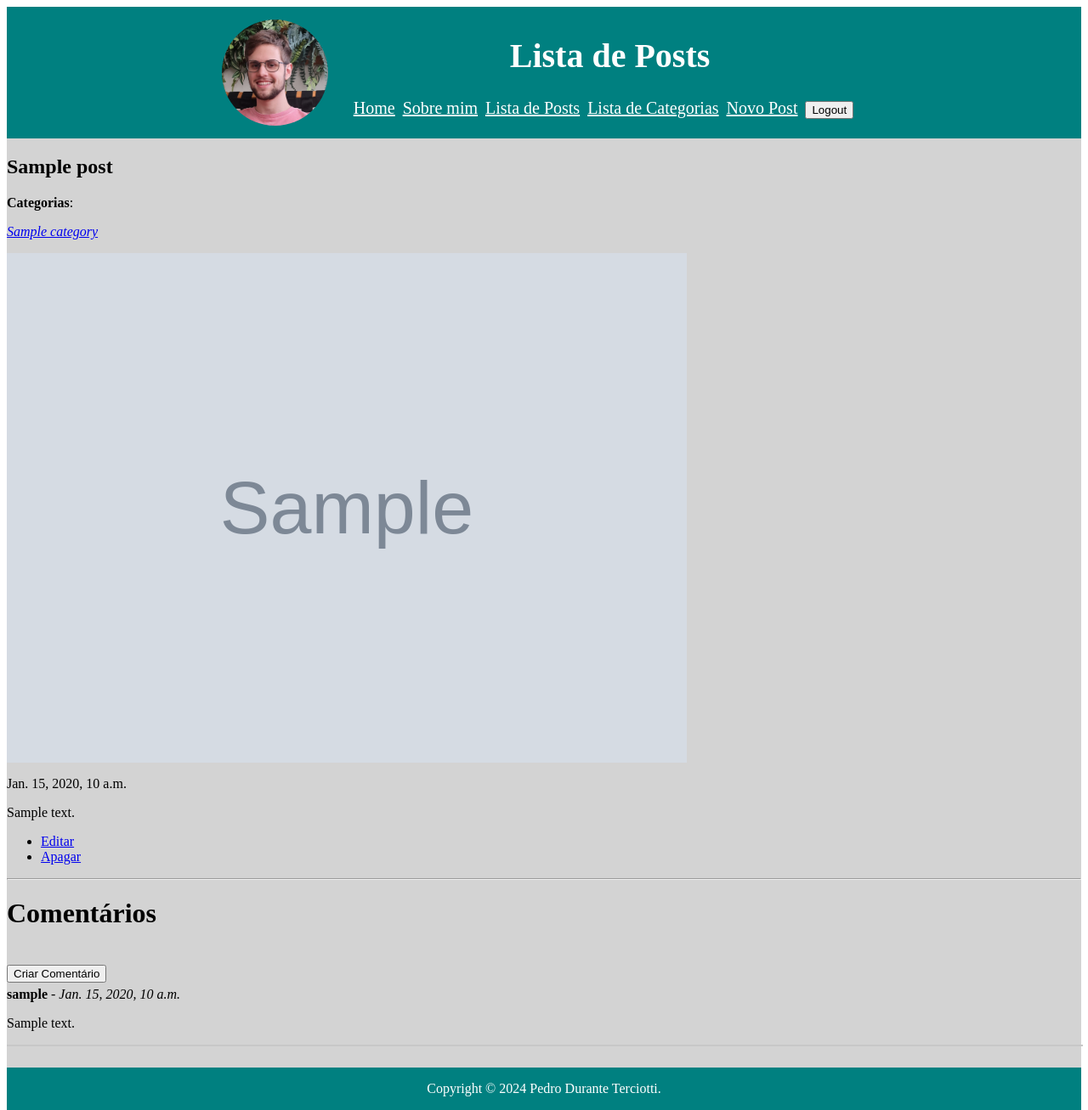
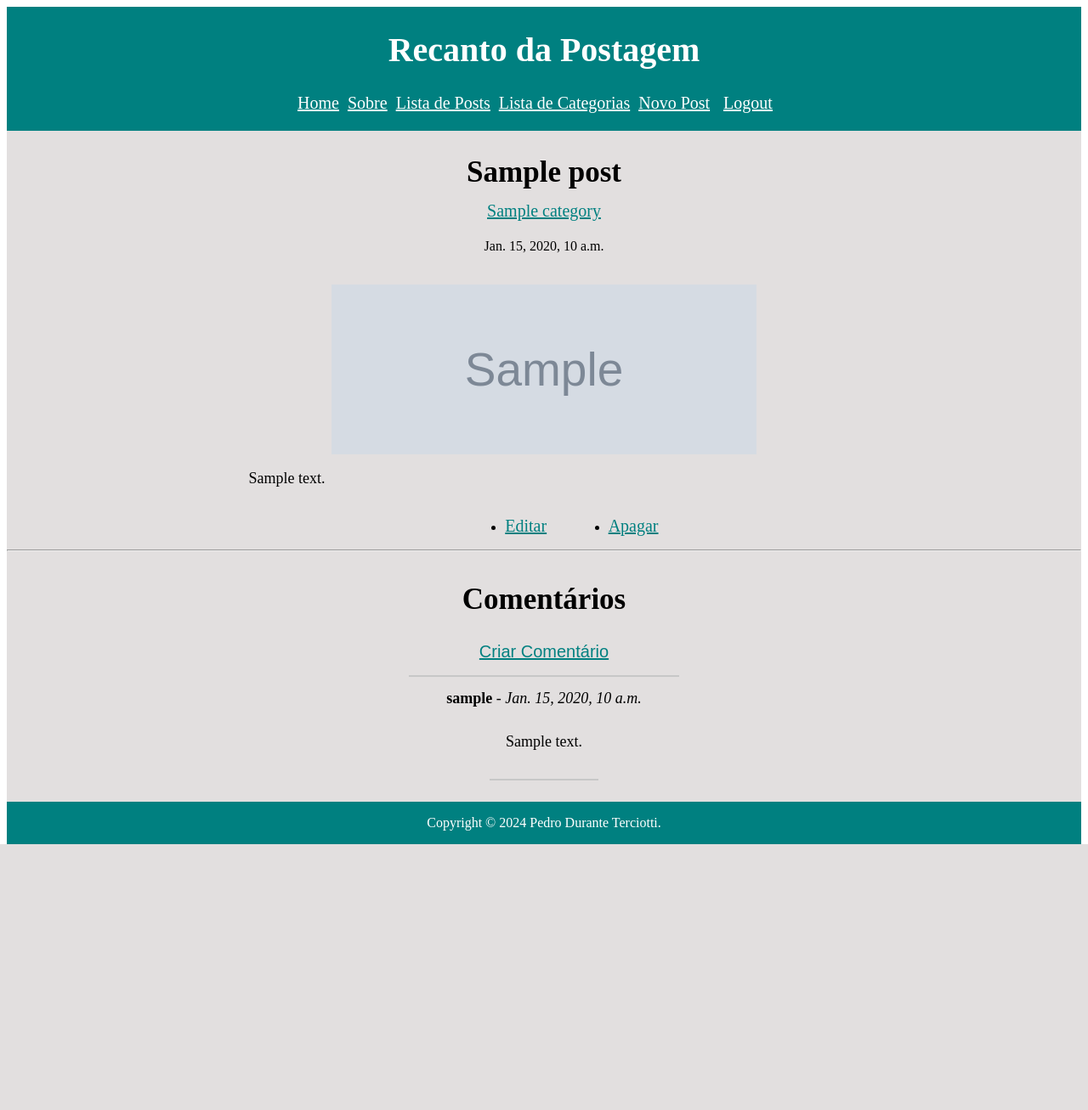
Before and after one commit to Pedro-Durante/Blog, a Django app: a page that uses templates/layout.html in a window 1280 px wide. Shown: the whole page at 85% size. After the commit the page ends 994 px from the top, so only its background shows below. Run offline with Django 5.2, Linux system fonts and the light colour scheme; a user stored in the database is signed in; tables that the repository leaves empty hold one stand-in row (values such as "Sample post"); grey boxes marked "Sample" are stand-in pictures.

Commit message:
Adicionar CSS

```diff
--- a/posts/templates/posts/categories_list.html
+++ b/posts/templates/posts/categories_list.html
@@ -1,12 +1,14 @@
 {% extends 'layout.html' %}
 
 {% block content %}
-        <h1>Categories</h1>
+        <section class = "category-list">
+        <h1 class = "titulo-página">Lista de Categorias</h1>
         {% for cat in cats %}
-            <a href="{% url 'posts:category' cat.id %}">
+            <a class = "categoria" href="{% url 'posts:category' cat.id %}">
                 <article class="post">
                     <h2>{{ cat.name }}</h2>
                 </article>
             </a>
         {% endfor %}
+        </section>
 {% endblock content %}
--- a/posts/templates/posts/comment.html
+++ b/posts/templates/posts/comment.html
@@ -1,9 +1,9 @@
 {% extends 'layout.html' %}
 
 {% block content %}
-<h2>Comentar Post {{ post.name }} ({{ post.date }})</h2>
+<h1 class = "titulo-página">Comentar Post: "{{ post.title }}"</h1>
 
-<form action="{% url 'posts:comment' slug=post.slug %}" method="post">
+<form class = "form-with-validation" action="{% url 'posts:comment' slug=post.slug %}" method="post">
     {% csrf_token %}
     {{ form.as_p }}
     <button type="submit">Comentar</button>
--- a/posts/templates/posts/delete.html
+++ b/posts/templates/posts/delete.html
@@ -2,7 +2,9 @@
 {% block content %}
     <form action="{% url 'posts:delete' slug=post.slug %}" method="post">
         {% csrf_token %}
-        <p>Você tem certeza que deseja apagar o post"{{ post.title }} ({{ post.date }})"?</p>
-        <button type="submit">Apagar</button>
+        <p class = "delete-text">Você tem certeza que deseja apagar o post "{{ post.title }} ({{ post.date }})"?</p>
+        <div class = "button">
+            <button class = "comment-button" type="submit">Apagar</button>
+        <div>
     </form>
 {% endblock content %}
--- a/posts/templates/posts/post_new.html
+++ b/posts/templates/posts/post_new.html
@@ -5,12 +5,12 @@
 {% endblock %}
 
 {% block manchete %}
-<h1 class = "manchete">Lista de Posts</h1>
+<h1 class = "manchete">Recanto da Postagem</h1>
 {% endblock %}
 
 {% block content %}
     <section>
-        <h1>New Post</h1>
+        <h1 class = "titulo-página">Novo Post</h1>
         <form class="form-with-validation" action="{% url 'posts:new-post' %}" method="post" enctype="multipart/form-data">
             {% csrf_token %}
             {{form}}
--- a/posts/templates/posts/post_page.html
+++ b/posts/templates/posts/post_page.html
@@ -5,37 +5,48 @@
 {% endblock %}
 
 {% block manchete %}
-<h1 class = "manchete">Lista de Posts</h1>
+<h1 class = "manchete">Recanto da Postagem</h1>
 {% endblock %}
 
 {% block content %}
-    <section>
-        <h1> {{ post.title }} </h1>
-        <p style="margin:5px 0px 5px 0px;" class="post-body"><b>Categorias</b>: <i>{% for cat in cats %}<a href="{% url 'posts:category' cat.id %}"><p>{{cat.name}}</p></a> {% endfor %}</i></p>
+    <section class = "page_content">
+        <h1 class = "titulo-página"> {{ post.title }} </h1>
+        <section class = "l_cats">
+            {% for cat in cats %}<a class = "cats" href="{% url 'posts:category' cat.id %}">{{cat.name}}</a> {% endfor %}
+        </section>
+        <p class = "data">{{ post.date }}</p>
         <img class="banner" src="{{post.banner.url}}"
              alt = "{{post.title}}"/>
-        <p>{{ post.date }}</p>
-        <p>{{ post.body }}</p>
-        <ul>
-            <li><a href="{% url 'posts:update' slug=post.slug %}">Editar</a></li>
-            <li><a href="{% url 'posts:delete' slug=post.slug %}">Apagar</a></li>
+        <p class = "post-text">{{ post.body }}</p>
+    </section>
+    <section class = "edit">
+    {% if  user == post.author or user.is_superuser %}
+    <ul class = "alterar">
+        <li><a class = "edição" href="{% url 'posts:update' slug=post.slug %}">Editar</a></li>
+        <li><a class = "edição" href="{% url 'posts:delete' slug=post.slug %}">Apagar</a></li>
     </ul>
+    {% endif %}
     </section>
     <hr>
-    <h1>Comentários</h1>
-    <a href="{% url 'posts:comment' post.slug %}"><button style="margin-top:20px" class="edit-button" id="comment-button">Criar Comentário</button></a>
+    <section class = "comments">
+        <h1 class = "titulo-página">Comentários</h1>
+        <a href="{% url 'posts:comment' post.slug %}"><button class="comment-button">Criar Comentário</button></a>
         {% if post.comment_set.all %}
+        <hr style="border: 0.5px solid #c7c7c7; width: 100%; margin: 15px 0px 10px 0px;width: 25%;">
         <section>
 
 
             {% for comment in comments %}
+                <div class = "pos-comment">
                     <div class="post-header">
-                <p style="margin:5px 0px 12px 0px;" class="post-body"><b>{{ comment.author }}</b> - <i>{{ comment.date }}</i></p>
+                        <p style="margin:5px 0px 12px 0px;" class="comment-body"><b>{{ comment.author }}</b> - <i>{{ comment.date }}</i></p>
                     </div>
-            <p style="margin:none;text-align:left;">{{ comment.body }}</p>
-            <hr style="border: 0.5px solid #c7c7c7; width: 100%; margin: 15px 0px 10px 0px;">
+                    <p class = "post-body" style = "text-align:center;">{{ comment.body }}</p>
+                    <hr style="border: 0.5px solid #c7c7c7; width: 55%; margin: 15px 0px 10px 0px;">
+                </div>
             {% endfor %}
         </section>
         {% endif %}
+    </section>
 
 {% endblock %}
--- a/posts/templates/posts/update.html
+++ b/posts/templates/posts/update.html
@@ -1,7 +1,7 @@
 {% extends 'layout.html' %}
 {% block content %}
-    <h2>Atualizar Post {{ post.title }} ({{ post.date }})</h2>
-    <form method="POST" action="{% url 'posts:update' post.slug %}">
+    <h1 class = "titulo-página">Atualizar Post: "{{ post.title }}" ({{ post.date }})</h1>
+    <form class="form-with-validation" method="POST" action="{% url 'posts:update' post.slug %}">
         {% csrf_token %}
         {{ form.as_p }}
         <button type="submit">Atualizar</button>
--- a/posts/views.py
+++ b/posts/views.py
@@ -25,7 +25,9 @@ def update_post(request, slug):
         if form.is_valid():
             post.title = request.POST['title']
             post.date = post.date
+            post.banner = request.POST['banner']
             post.body = request.POST['body']
+            post.categories.set(form.cleaned_data.get("categories"))
             post.save()
             return redirect("posts:page", slug = slug)
 
--- a/static/css/style.css
+++ b/static/css/style.css
@@ -1,9 +1,8 @@
-.perfil{
-  height: 125px;
-  width: 125px;
-  border-radius: 50%;
-  margin: 15px;
-}
+  .titulo-página{
+    font-size: 35px;
+    text-align: center;
+    font-family: 'Times New Roman', Times, serif;
+  }
 
   .índice{
     display:flex;
@@ -35,10 +34,24 @@
 }
 
 
-  .cabeçalho{
+.cabeçalho{
+  color: white;
+}
+  .cabeçalho:hover {
+    color:  darkgray;
+  }
+
+  .logout-button{
+    display: block;
     color: white;
+    background-color: teal;
+    border-width: 0px;
+    font-size: 20px;
+    font-weight: 500;
+    text-decoration: underline;
+    font-family: 'Times New Roman', Times, serif
   }
-  .cabeçalho:hover {
+  .logout-button:hover{
     color:  darkgray;
   }
 
@@ -46,7 +59,7 @@
     width: 100%;
     margin: 0 auto;
     flex: 1;
-    background-color: lightgrey;
+    background-color: rgb(226, 223, 223);
     padding-bottom: 15px;
 
   }
@@ -87,6 +100,166 @@
     max-width: 800px;
   }
 
+  .post-list{
+    display: flex;
+    flex-direction: column;
+    justify-content: space-around;
+    text-align: center;
+
+  }
+  .Postagem{
+    background-color:lightgray;
+    margin: 0 auto;
+    margin-top: 8px;
+    margin-bottom: 8px;
+    width: 45%;
+    border-radius: 10%/50%;
+    border: solid 1px black;
+    box-shadow: 2px 2px 5px black;
+    font-size: 17px;
+  }
+  .titulo-post{
+    color: teal;
+  }
+  .titulo-post:hover{
+    color:rgba(0, 128, 128, 0.8)
+  }
+  .categoria{
+    color: teal;
+  }
+  .categoria:hover{
+    color:rgba(0, 128, 128, 0.8)
+  }
+  .category-list{
+    display: flex;
+    flex-direction: column;
+    justify-content: space-around;
+    text-align: center;
+  }
+  .description{
+    font-size: 22px;
+  }
+  .data{
+    color:black;
+  }
+  .cats{
+    color:teal;
+    padding: 5px;
+
+  }
+  .cats:hover{
+    color:rgba(0, 128, 128, 0.8)
+  }
+  .banner{
+    height: 200px;
+    width: 500px;
+  }
+  .l_cats{
+    display: flex;
+    flex-direction: row;
+    position: relative;
+    bottom: 20px;
+    font-size: 20px;
+  }
+  .page_content{
+    display: flex;
+    flex-direction: column;
+    align-items: center;
+  }
+  .data{
+    position: relative;
+    bottom: 20px;
+  }
+  .alterar{
+    display: flex;
+    align-items: center;
+    justify-content: space-around;
+    text-align: center;
+    width: 20%;
+    padding-left: 550px;
+  }
+  .edição{
+    color: teal;
+    font-size: 20px;
+  }
+  .edição:hover{
+    color:rgba(0, 128, 128, 0.8)
+  }
+  .post-body{
+    font-size: 18px;
+    font-family: 'Times New Roman', Times, serif;
+    color: black;
+    text-align: center;
+    width: 55%;
+  }
+  .comment-body{
+    font-size: 18px;
+    font-family: 'Times New Roman', Times, serif;
+    color: black;
+    text-align: center;
+
+  }
+  .post-text{
+    font-size: 18px;
+    font-family: 'Times New Roman', Times, serif;
+    color: black;
+    text-align: justify;
+    width: 55%;
+  }
+  .comments{
+    display: flex;
+    flex-direction: column;
+    align-items: center;
+  }
+  .comment-button{
+    background-color: rgb(226, 223, 223);
+    font-size: 20px;
+    text-decoration: underline;
+    border: 0px;
+    color: teal;
+  }
+  .comment-button:hover{
+    color:rgba(0, 128, 128, 0.8)
+  }
+  .about-text{
+    padding-top: 20px;
+    text-align: center;
+    font-size: 20px;
+  }
+  .lista-about{
+    list-style-position: inside;
+  }
+  .form-with-validation{
+    text-align: center;
+    background-color: teal;
+    width: 40%;
+    margin: auto;
+    padding: 20px;
+    border-radius: 15px;
+  }
+  .form-with-validation div{
+    padding: 5px;
+  }
+  .form-with-validation label,legend,div{
+    font-size: 20px;
+    font-family: 'Times New Roman', Times, serif;
+    color: white;
+  }
+  .delete-text{
+    font-size: 20px;
+    text-align: center;
+    font-family:'Times New Roman', Times, serif;
+  }
+  .button{
+    display: flex;
+    flex-direction: column;
+    align-items: center;
+  }
+  .pos-comment{
+    display: flex;
+    flex-direction: column;
+    align-items: center;
+  }
   @media  only screen and (max-width:800px){
 
     main > p{
@@ -103,9 +276,19 @@
       display: inline-block;
       text-align: left;
       margin-left: 5px;
-      font-size: 15px;
+      font-size: 12px;
       position: relative;
       right: 30px;
+    }
+    .logout-button{
+      display: block;
+      color: white;
+      background-color: teal;
+      border-width: 0px;
+      font-size: 12px;
+      font-weight: 500;
+      text-decoration: underline;
+      font-family: 'Times New Roman', Times, serif
     }
     .manchete{
       font-size: 35px;
@@ -113,6 +296,14 @@
       position: relative;
       right: 15px;
     }
+    .alterar{
+      display: flex;
+      align-items: center;
+      justify-content: space-around;
+      text-align: center;
+      width: 40%;
+      padding-left: 150px;
+    }
 
 
   }
--- a/templates/layout.html
+++ b/templates/layout.html
@@ -17,16 +17,14 @@
 
 <body>
     <header>
-        <img class="perfil" src="/media/foto_perfil.jpg"
-             alt = "foto do autor"/>
         <div>
             {% block manchete %}
-            <h1 class = "manchete">Home Page</h1>
+            <h1 class = "manchete">Recanto da Postagem</h1>
             {% endblock %}
             <nav>
                 <ul id = "navegação">
                     <li><a class = "cabeçalho" href="/">Home</a></li>
-                    <li><a class = "cabeçalho" href="/about"> Sobre mim</a></li>
+                    <li><a class = "cabeçalho" href="/about"> Sobre</a></li>
                     <li><a class = "cabeçalho" href="{% url 'posts:list' %}"> Lista de Posts</a></li>
                     <li><a class = "cabeçalho" href="{% url 'posts:categories' %}"> Lista de Categorias</a></li>
                     {% if user.is_authenticated %}
--- a/users/templates/users/login.html
+++ b/users/templates/users/login.html
@@ -5,7 +5,7 @@
 {% endblock %}
 
 {% block content %}
-    <h1>
+    <h1 class="titulo-página">
         Login
     </h1>
     <form class="form-with-validation" action="/users/login/" method="post">
--- a/users/templates/users/register.html
+++ b/users/templates/users/register.html
@@ -5,10 +5,10 @@
 {% endblock %}
 
 {% block content %}
-    <h1>Register a New User</h1>
+    <h1 class = "titulo-página">Registre-se</h1>
     <form class="form-with-validation" action="/users/register/" method="post">
         {% csrf_token %}
         {{form}}
-        <button class = "form-submit">Submit</button>
+        <button class = "form-submit">Registrar</button>
     </form>
 {% endblock %}
```
Also changed, not shown: posts/templates/posts/category.html (+9 -8 lines), posts/templates/posts/posts_list.html (+7 -7 lines), templates/about.html (+11 -2 lines), templates/home.html (+7 -3 lines), media/barcelona.png (added), media/barcelona_yFQJBOP.png (added), media/cartao-italia.png (added), media/cartao-italia_0fleUeQ.png (added), media/frança.png (added). Lines whose indentation alone changed are shown as unchanged.
